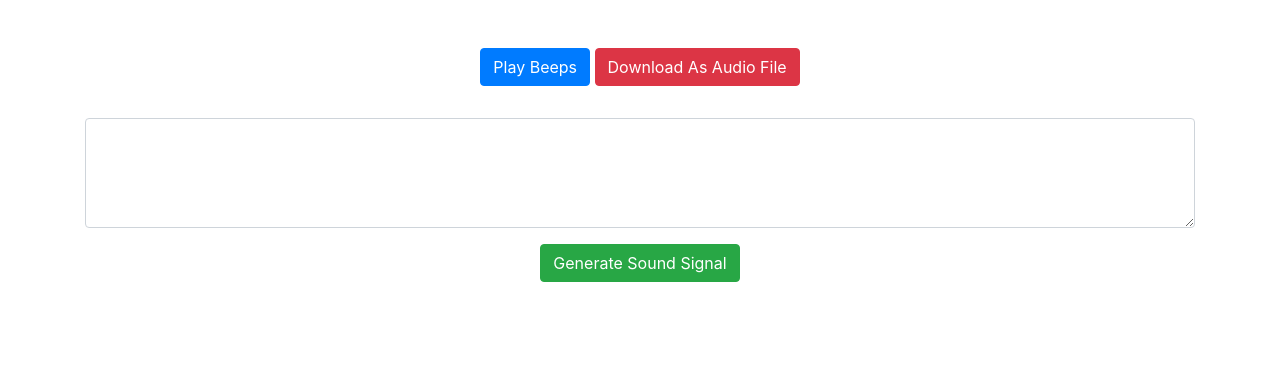
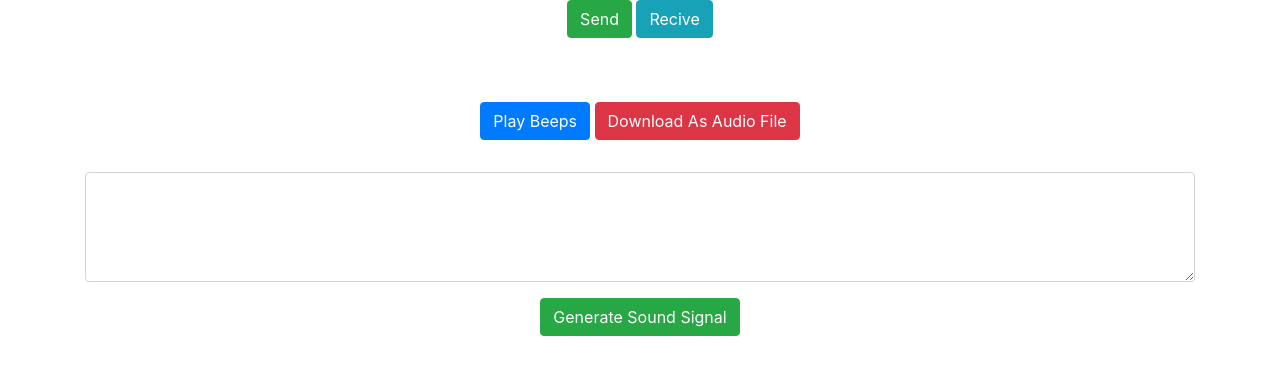
Before and after one commit to MDTahsinAhammod/QR-Beep, a plain HTML site: page index.html in a window 1280 px wide. Drawn offline with nearby package versions, Linux system fonts and the light colour scheme.

Commit message:
Update index.html

```diff
--- a/index.html
+++ b/index.html
@@ -10,6 +10,10 @@
   />
 </head>
 <body>
+    <div class="text-center">
+        <button class="btn btn-success mb-3">Send</button>
+        <button class="btn btn-info mb-3">Recive</button>
+      </div>
 <div class="container mt-5">
     <div class="text-center">
       <button id="play" class="btn btn-primary mb-3">Play Beeps</button>
```
